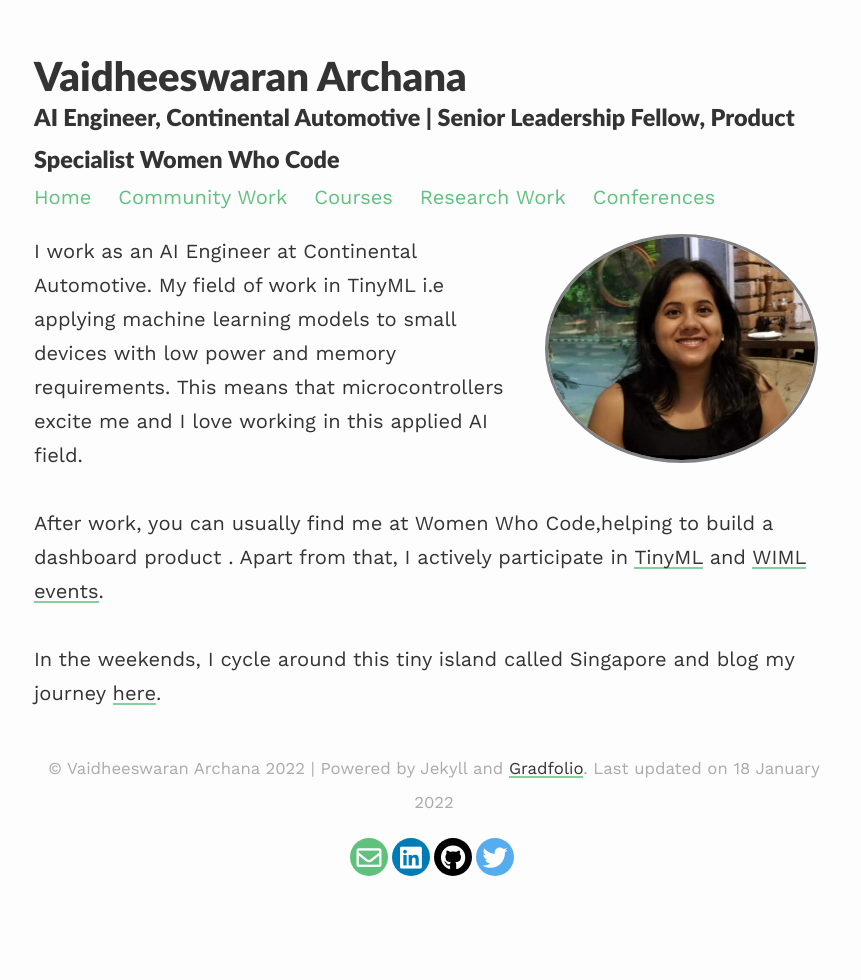
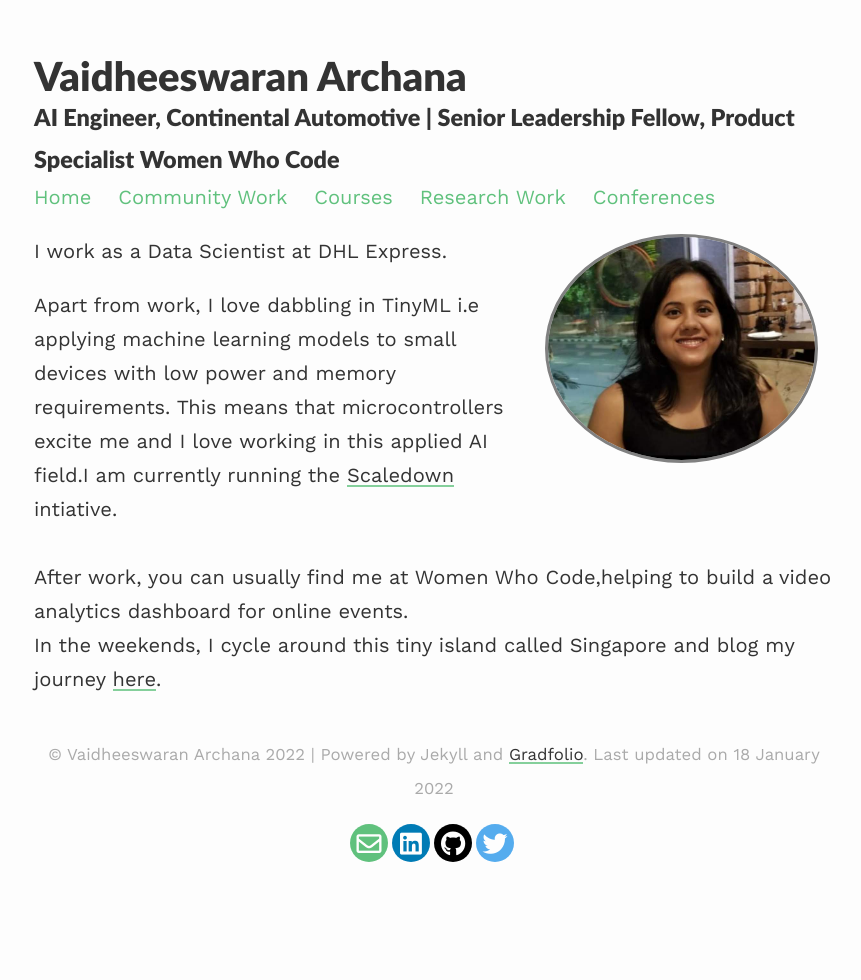
Before and after one commit to varchanaiyer/gradportfolio, a Jekyll site: the page built from index.md, in a window 1280 px wide. Shown: the whole page, without its empty margins (206-1067 px from the left). Built offline with Jekyll 4.4.1, drawn with Linux system fonts in a browser that asks for light colours; nearby versions of some CDN libraries.

Commit message:
Update index.md

```diff
--- a/index.md
+++ b/index.md
@@ -7,9 +7,10 @@ profile:
 published: true
 ---
 
-I work as an AI Engineer at Continental Automotive.
-My field of work in TinyML i.e applying machine learning models to small devices with low power and memory requirements. This means that microcontrollers excite me and I love working in this applied AI field.<br />
+I work as a Data Scientist at DHL Express.
+
+Apart from work, I love dabbling in TinyML i.e applying machine learning models to small devices with low power and memory requirements. This means that microcontrollers excite me and I love working in this applied AI field.I am currently running the [Scaledown](http://scaledown-team.github.io/) intiative. <br />
 <br />
-After work, you can usually find me at Women Who Code,helping to build a dashboard product . Apart from that, I actively participate in [TinyML](https://www.tinyml.org/) and [WIML events](https://wimlworkshop.org/).<br />
+After work, you can usually find me at Women Who Code,helping to build a video analytics dashboard for online events.
 <br />
 In the weekends, I cycle around this tiny island called Singapore and blog my journey [here](https://medium.com/@varchanaiyer139/cycling-adventures-in-singapore-912d1f809961).
```
